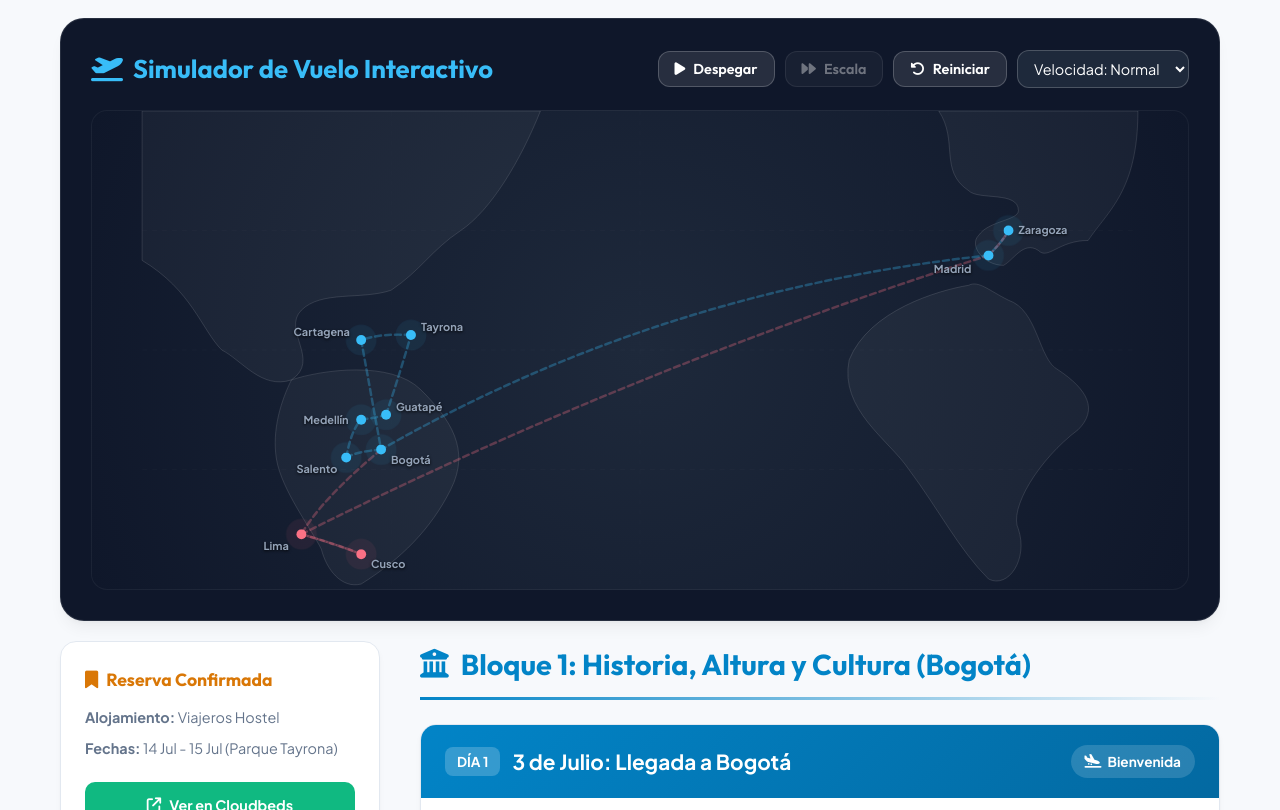
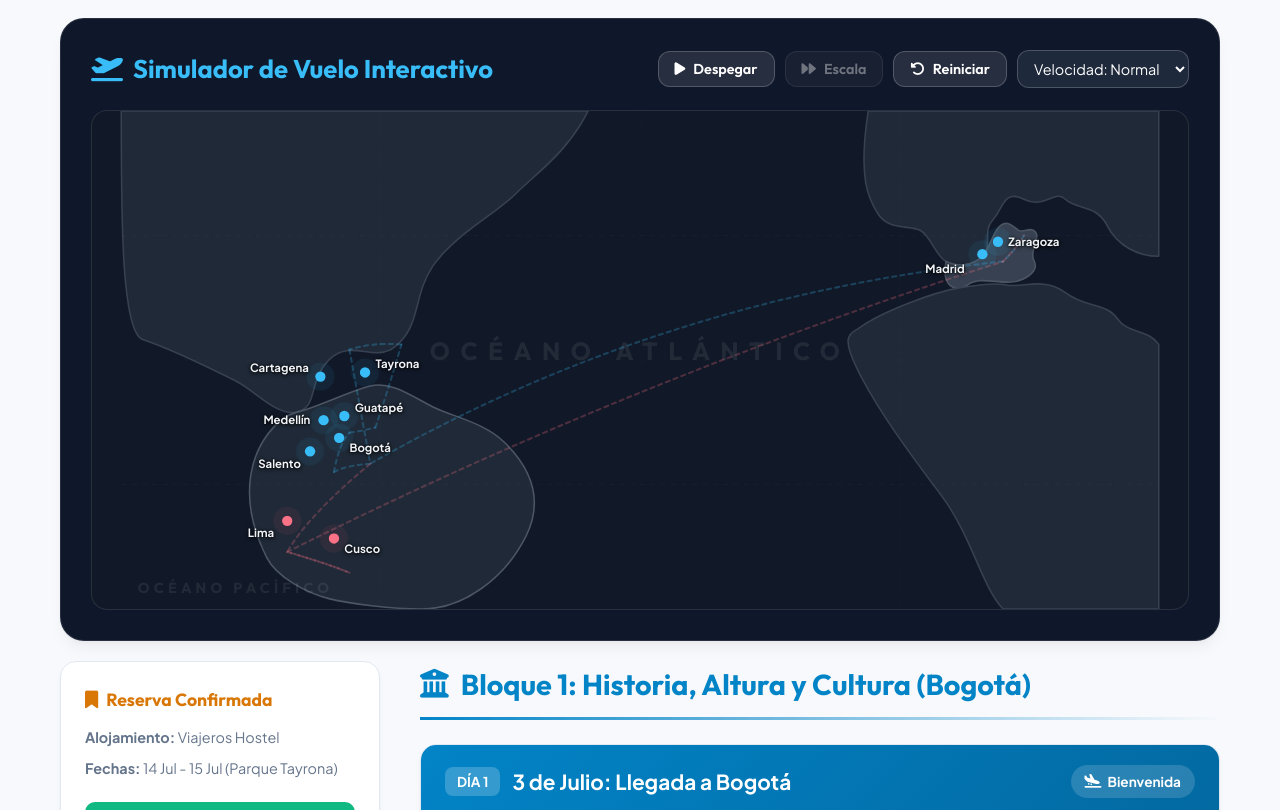
Before and after one commit to davidp-max/viajeVerano26, a plain HTML site: page Vuelos.html in a window 1280 px wide. Shown: the part 385-1195 px from the top of the page. Drawn offline with Linux system fonts and the light colour scheme.

Commit message:
Update Vuelos.html

```diff
--- a/Vuelos.html
+++ b/Vuelos.html
@@ -188,11 +188,12 @@
 
         .canvas-container {
             width: 100%;
-            height: 480px;
-            background: radial-gradient(circle at center, #1e293b 0%, #0f172a 100%);
+            height: 500px;
+            background: #111827; /* Océano profundo */
             border-radius: 16px;
             position: relative;
-            border: 1px solid rgba(255, 255, 255, 0.05);
+            border: 1px solid rgba(255, 255, 255, 0.1);
+            overflow: hidden;
         }
 
         #flight-map-svg {
@@ -202,38 +203,41 @@
 
         .flight-path {
             fill: none;
-            stroke-width: 2.5;
-            stroke-dasharray: 6 4;
+            stroke-width: 2;
+            stroke-dasharray: 4 4;
             stroke-linecap: round;
-            opacity: 0.3;
+            opacity: 0.25;
             transition: opacity 0.5s;
         }
 
         .flight-path.active {
-            opacity: 0.8;
+            opacity: 0.9;
         }
 
         .flight-path-animated {
             fill: none;
-            stroke-width: 3;
+            stroke-width: 3.5;
             stroke-linecap: round;
             stroke-dasharray: 1000;
             stroke-dashoffset: 1000;
+            filter: drop-shadow(0 0 4px currentColor);
         }
 
         .flight-path-animated.co {
             stroke: #38bdf8;
+            color: #38bdf8;
         }
 
         .flight-path-animated.pe {
             stroke: #fb7185;
+            color: #fb7185;
         }
 
         .city-node {
             cursor: pointer;
             transition: transform 0.3s;
             position: relative;
-            z-index: 5;
+            z-index: 10;
         }
 
         .city-node:hover {
@@ -246,18 +250,18 @@
         }
 
         @keyframes pulse {
-            0% { r: 5px; opacity: 1; }
-            100% { r: 18px; opacity: 0; }
+            0% { r: 4px; opacity: 1; }
+            100% { r: 16px; opacity: 0; }
         }
 
         .city-label {
             font-size: 11px;
             font-weight: 700;
-            fill: #94a3b8;
+            fill: #f1f5f9;
             font-family: 'Plus Jakarta Sans', sans-serif;
             transition: fill 0.3s;
             pointer-events: none;
-            text-shadow: 0 1px 3px rgba(0, 0, 0, 0.9);
+            text-shadow: 0 1px 4px rgba(0, 0, 0, 1), 0 0 2px rgba(0,0,0,1);
         }
 
         .city-node.active .city-label {
@@ -273,8 +277,8 @@
             position: absolute;
             bottom: 20px;
             left: 20px;
-            background: rgba(15, 23, 42, 0.9);
-            border: 1px solid rgba(255, 255, 255, 0.1);
+            background: rgba(15, 23, 42, 0.95);
+            border: 1px solid rgba(255, 255, 255, 0.15);
             backdrop-filter: blur(12px);
             padding: 15px 20px;
             border-radius: 16px;
@@ -283,7 +287,8 @@
             transition: all 0.3s;
             opacity: 0;
             transform: translateY(10px);
-            z-index: 10;
+            z-index: 20;
+            box-shadow: 0 20px 25px -5px rgb(0 0 0 / 0.5);
         }
 
         .flight-info-card.visible {
@@ -698,20 +703,81 @@
 
             <div class="canvas-container">
                 <svg id="flight-map-svg" viewBox="0 0 1000 480" xmlns="http://www.w3.org/2000/svg">
-                    <!-- BACKGROUND GEOGRAPHY: Stylized continents aligned perfectly to cities -->
-                    <g id="continents" fill="rgba(255, 255, 255, 0.04)" stroke="rgba(255, 255, 255, 0.12)" stroke-width="1" stroke-linejoin="round">
-                        <!-- North America (Top Left) -->
-                        <path d="M 0,0 L 400,0 C 380,50 350,100 320,120 C 290,140 280,160 250,180 C 220,190 180,180 160,200 C 140,220 180,250 150,270 C 120,280 100,250 80,240 C 60,220 50,180 0,150 Z" />
-
-                        <!-- South America (Bottom Left - Colombia & Peru aligned) -->
-                        <path d="M 150,270 C 180,260 250,250 280,280 C 310,310 330,340 310,380 C 290,420 260,450 220,475 C 200,480 185,460 180,440 C 170,420 140,380 135,350 C 130,320 140,290 150,270 Z" />
-
-                        <!-- Europe (Top Right - Spain & Zaragoza/Madrid aligned) -->
-                        <path d="M 800,0 C 820,30 800,60 830,80 C 840,90 880,80 880,100 C 880,110 850,110 840,125 C 830,135 845,155 865,155 C 875,150 885,130 900,140 C 910,150 920,130 950,130 C 970,100 1000,80 1000,0 Z" />
-
-                        <!-- Africa (Middle/Bottom Right) -->
-                        <path d="M 830,175 C 800,180 730,200 710,250 C 700,300 750,330 770,360 C 800,400 820,440 850,470 C 870,480 890,450 880,420 C 870,400 900,350 940,320 C 960,300 950,280 920,260 C 900,250 900,200 870,190 C 850,180 840,170 830,175 Z" />
+
+                    <!-- HIGH-CONTRAST VECTOR WORLD MAP (Detailing Europe, Americas & North Africa) -->
+                    <g id="continents" fill="#1f2937" stroke="#374151" stroke-width="1.5" stroke-linejoin="round">
+
+                        <!-- EUROPA (Península Ibérica, Francia, Italia, Islas Británicas) -->
+                        <path d="
+                            M 720,0 L 1000,0 L 1000,140
+                            C 980,140 960,130 950,110
+                            C 940,90 920,95 910,85
+                            C 900,75 890,95 870,85
+                            C 850,75 850,95 840,105
+                            C 830,115 840,130 830,140
+                            C 820,150 805,150 795,145
+                            C 785,140 780,120 770,115
+                            C 760,110 740,115 730,100
+                            C 720,85 710,65 720,0 Z
+                        " />
+
+                        <!-- Península Ibérica Detallada (España & Portugal) -->
+                        <path d="
+                            M 795,145
+                            C 805,150 820,150 830,140
+                            C 838,132 840,115 848,110
+                            C 855,105 860,112 865,115
+                            C 870,118 878,110 882,118
+                            C 885,125 875,135 880,145
+                            C 885,155 870,165 855,165
+                            C 840,165 825,160 815,168
+                            C 805,175 790,170 795,145 Z
+                        " fill="#374151" stroke="#4b5563" />
+
+                        <!-- ÁFRICA DEL NORTE (Marruecos, Argelia, Túnez, Libia, Sahara) -->
+                        <path d="
+                            M 710,210
+                            C 730,195 780,175 810,170
+                            C 825,168 840,165 855,168
+                            C 870,170 890,160 910,175
+                            C 930,190 950,185 960,200
+                            C 970,215 990,210 1000,225 L 1000,480 L 850,480
+                            C 830,460 820,410 790,370
+                            C 760,330 730,290 710,250
+                            C 695,220 700,215 710,210 Z
+                        " />
+
+                        <!-- AMÉRICA DEL NORTE (Este de EEUU, Florida, Golfo de México, Caribe) -->
+                        <path d="
+                            M 0,0 L 450,0
+                            C 430,40 400,60 380,80
+                            C 360,100 320,120 300,150
+                            C 280,180 290,210 260,230
+                            C 240,240 220,220 200,240
+                            C 180,260 190,285 170,290
+                            C 150,295 130,270 110,260
+                            C 90,250 50,230 20,220
+                            C 0,210 0,100 0,0 Z
+                        " />
+
+                        <!-- AMÉRICA DEL SUR (Colombia, Ecuador, Perú, Venezuela, Brasil) -->
+                        <path d="
+                            M 170,290
+                            C 190,285 220,270 240,265
+                            C 260,260 280,275 300,285
+                            C 320,295 350,300 370,320
+                            C 390,340 410,370 390,410
+                            C 370,450 330,480 290,480
+                            C 260,480 220,475 200,470
+                            C 180,465 150,450 140,430
+                            C 130,410 120,380 125,350
+                            C 130,320 150,295 170,290 Z
+                        " fill="#1f2937" stroke="#4b5563" stroke-width="1.5" />
                     </g>
+
+                    <!-- OCEAN LABELS AND DECORATIONS -->
+                    <text x="500" y="240" fill="rgba(255,255,255,0.08)" font-family="'Outfit'" font-size="24" font-weight="700" letter-spacing="10" text-anchor="middle">OCÉANO ATLÁNTICO</text>
+                    <text x="110" y="465" fill="rgba(255,255,255,0.08)" font-family="'Outfit'" font-size="14" font-weight="700" letter-spacing="4" text-anchor="middle">OCÉANO PACÍFICO</text>
 
                     <!-- Ambient Grid Lines -->
                     <line x1="0" y1="120" x2="1000" y2="120" stroke="rgba(255,255,255,0.02)" stroke-dasharray="5 5"/>
@@ -752,63 +818,63 @@
                     <!-- ANIMATED TRACERS -->
                     <path id="anim-path" d="" class="flight-path-animated"/>
 
-                    <!-- CITY NODES -->
+                    <!-- CITY NODES (Realigned dynamically onto the physical continent blocks) -->
                     <!-- Zaragoza -->
-                    <g id="node-zaragoza" class="city-node" transform="translate(870, 120)">
+                    <g id="node-zaragoza" class="city-node" transform="translate(845, 126)">
                         <circle r="12" class="city-pulse" fill="rgba(56, 189, 248, 0.4)"/>
                         <circle r="5" fill="#38bdf8"/>
                         <text dx="10" dy="4" class="city-label">Zaragoza</text>
                     </g>
                     <!-- Madrid -->
-                    <g id="node-madrid" class="city-node" transform="translate(850, 145)">
+                    <g id="node-madrid" class="city-node" transform="translate(830, 138)">
                         <circle r="12" class="city-pulse" fill="rgba(56, 189, 248, 0.4)"/>
                         <circle r="5" fill="#38bdf8"/>
                         <text dx="-55" dy="18" class="city-label">Madrid</text>
                     </g>
                     <!-- Bogotá -->
-                    <g id="node-bogota" class="city-node" transform="translate(240, 340)">
+                    <g id="node-bogota" class="city-node" transform="translate(210, 315)">
                         <circle r="12" class="city-pulse" fill="rgba(56, 189, 248, 0.4)"/>
                         <circle r="5" fill="#38bdf8"/>
                         <text dx="10" dy="14" class="city-label">Bogotá</text>
                     </g>
                     <!-- Pereira / Eje Cafetero -->
-                    <g id="node-pereira" class="city-node" transform="translate(205, 348)">
+                    <g id="node-pereira" class="city-node" transform="translate(182, 328)">
                         <circle r="12" class="city-pulse" fill="rgba(56, 189, 248, 0.4)"/>
                         <circle r="5" fill="#38bdf8"/>
                         <text dx="-50" dy="16" class="city-label">Salento</text>
                     </g>
                     <!-- Medellín -->
-                    <g id="node-medellin" class="city-node" transform="translate(220, 310)">
+                    <g id="node-medellin" class="city-node" transform="translate(195, 298)">
                         <circle r="12" class="city-pulse" fill="rgba(56, 189, 248, 0.4)"/>
                         <circle r="5" fill="#38bdf8"/>
                         <text dx="-58" dy="4" class="city-label">Medellín</text>
                     </g>
                     <!-- Guatapé -->
-                    <g id="node-guatape" class="city-node" transform="translate(245, 305)">
+                    <g id="node-guatape" class="city-node" transform="translate(215, 294)">
                         <circle r="12" class="city-pulse" fill="rgba(56, 189, 248, 0.4)"/>
                         <circle r="5" fill="#38bdf8"/>
                         <text dx="10" dy="-4" class="city-label">Guatapé</text>
                     </g>
                     <!-- Santa Marta / Tayrona -->
-                    <g id="node-santamarta" class="city-node" transform="translate(270, 225)">
+                    <g id="node-santamarta" class="city-node" transform="translate(235, 252)">
                         <circle r="12" class="city-pulse" fill="rgba(56, 189, 248, 0.4)"/>
                         <circle r="5" fill="#38bdf8"/>
                         <text dx="10" dy="-4" class="city-label">Tayrona</text>
                     </g>
                     <!-- Cartagena -->
-                    <g id="node-cartagena" class="city-node" transform="translate(220, 230)">
+                    <g id="node-cartagena" class="city-node" transform="translate(192, 256)">
                         <circle r="12" class="city-pulse" fill="rgba(56, 189, 248, 0.4)"/>
                         <circle r="5" fill="#38bdf8"/>
                         <text dx="-68" dy="-4" class="city-label">Cartagena</text>
                     </g>
                     <!-- Lima -->
-                    <g id="node-lima" class="city-node" transform="translate(160, 425)">
+                    <g id="node-lima" class="city-node" transform="translate(160, 395)">
                         <circle r="12" class="city-pulse" fill="rgba(251, 113, 133, 0.4)"/>
                         <circle r="5" fill="#fb7185"/>
                         <text dx="-38" dy="16" class="city-label">Lima</text>
                     </g>
                     <!-- Cusco -->
-                    <g id="node-cusco" class="city-node" transform="translate(220, 445)">
+                    <g id="node-cusco" class="city-node" transform="translate(205, 412)">
                         <circle r="12" class="city-pulse" fill="rgba(251, 113, 133, 0.4)"/>
                         <circle r="5" fill="#fb7185"/>
                         <text dx="10" dy="14" class="city-label">Cusco</text>
@@ -1711,7 +1777,6 @@
                 animationTimer = requestAnimationFrame(step);
             }
 
-            // ... (resto de funciones de control de simulación se mantienen igual) ...
             function showInfoCard(leg) {
                 cardCity.innerHTML = `<i class="fa-solid fa-plane-arrival"></i> Destino: ${leg.to}`;
                 cardDesc.textContent = leg.description;
```
